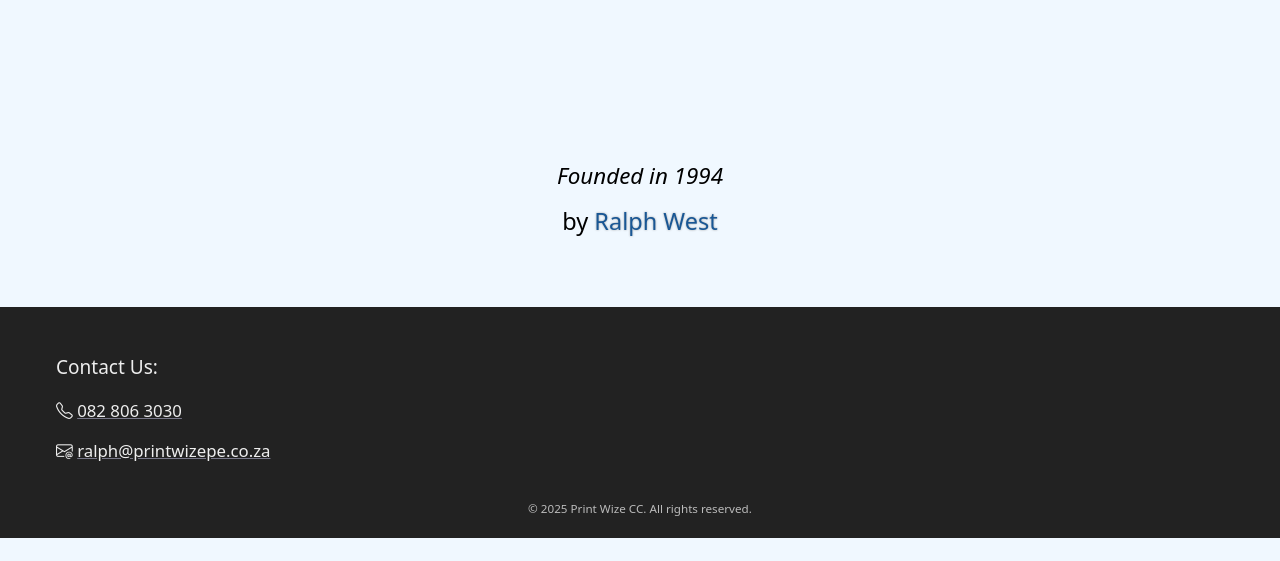
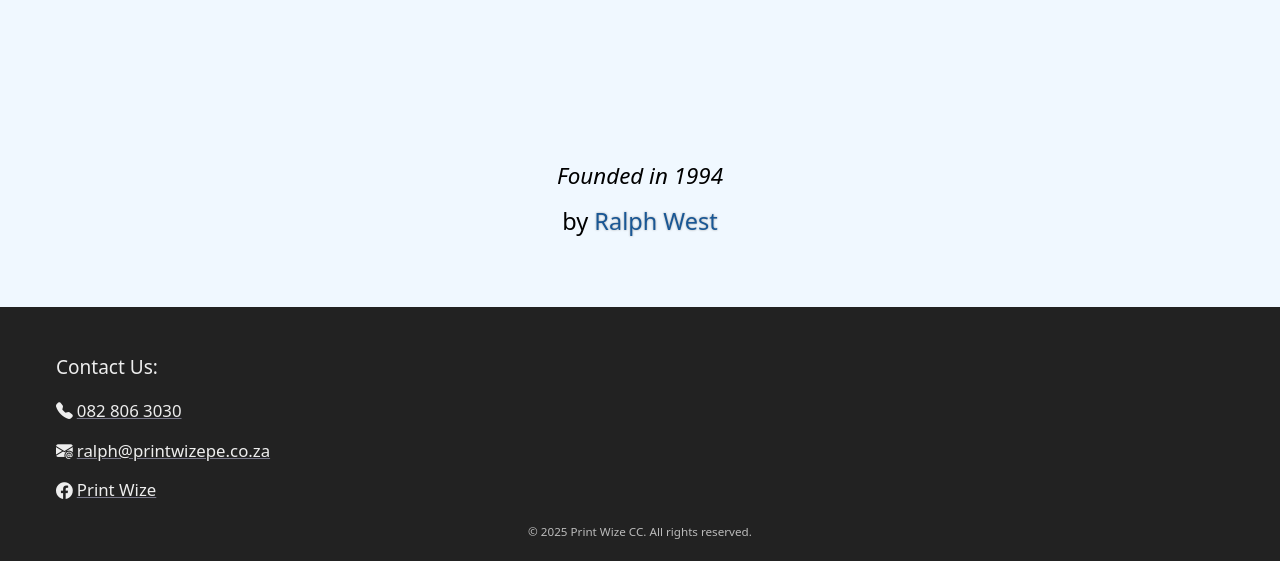
Before and after one commit to warren-west/printwize, a plain HTML site: page index.html in a window 1280 px wide. Shown: the part 1899-2460 px from the top of the page. Before the commit the page ends 2437 px from the top, so only its background shows below. Drawn offline with nearby package versions, Linux system fonts and the light colour scheme.

Commit message:
Feat: Added social media to contact

```diff
--- a/index.html
+++ b/index.html
@@ -122,8 +122,10 @@
   <!-- footer | contact area -->
   <footer id="contact-info">
     <p style="font-size: 0.68rem; font-weight: 500;">Contact Us:</p>
-    <p><i class="bi bi-telephone"></i> <a href="tel:+27828063030">082 806 3030</a></p>
-    <p><i class="bi bi-envelope-at"></i> <a href="mailto:ralph@printwizepe.co.za">ralph@printwizepe.co.za</a></p>
+    <p><i class="bi bi-telephone-fill"></i><a href="tel:+27828063030">082 806 3030</a></p>
+    <p><i class="bi bi-envelope-at-fill"></i><a href="mailto:ralph@printwizepe.co.za">ralph@printwizepe.co.za</a></p>
+    <i class="bi bi-facebook"></i><a href="https://www.facebook.com/PrintWize" class="socials">Print Wize</a>
+
     <div class="footer-container"></div>
   </footer>
   <div class="footer-container">
--- a/style.css
+++ b/style.css
@@ -29,6 +29,7 @@
     color: #eee;
     text-decoration: underline;
     text-decoration-color: #778;
+    padding-left: 4px;
 }
 
 .header-container {
@@ -307,4 +308,8 @@
         border-radius: 15px 0 0 15px;
         object-fit: cover;
     }
+
+    footer a:hover {
+        color: #778;
+    }
 }
```
